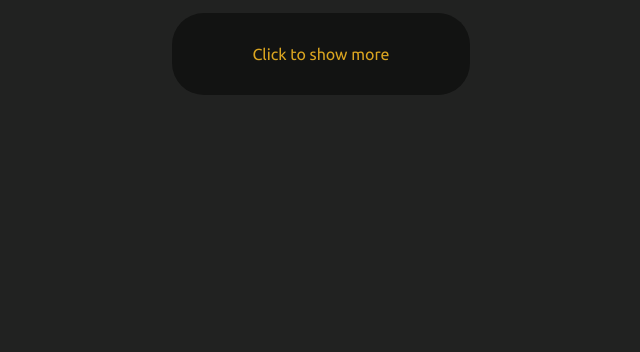
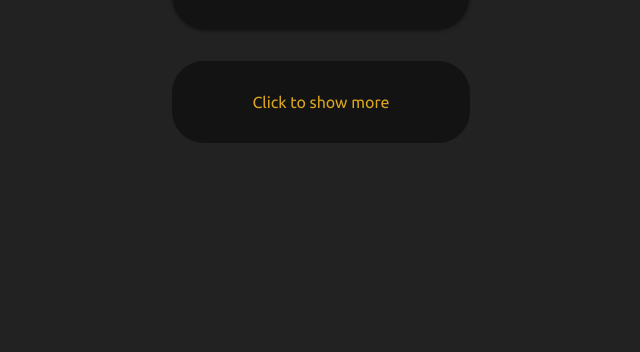
Before and after one commit to T013D0/personal-page, a plain HTML site: page index.html in a window 1280 px wide. Shown: the part 448-800 px from the top of the page, without its empty margins (319-959 px from the left). Drawn offline with nearby package versions, Linux system fonts and the light colour scheme.

Commit message:
Update index.html

```diff
--- a/index.html
+++ b/index.html
@@ -10,7 +10,7 @@
     <link rel="stylesheet" href="style.css">
     <script src="index.js"></script>
 </head>
-<body>
+<body style="margin-top: 3rem;">
     <div class="main" style="margin-top: 3rem;">
         <div class="profile-container">
             <div class="profile-header">
```
